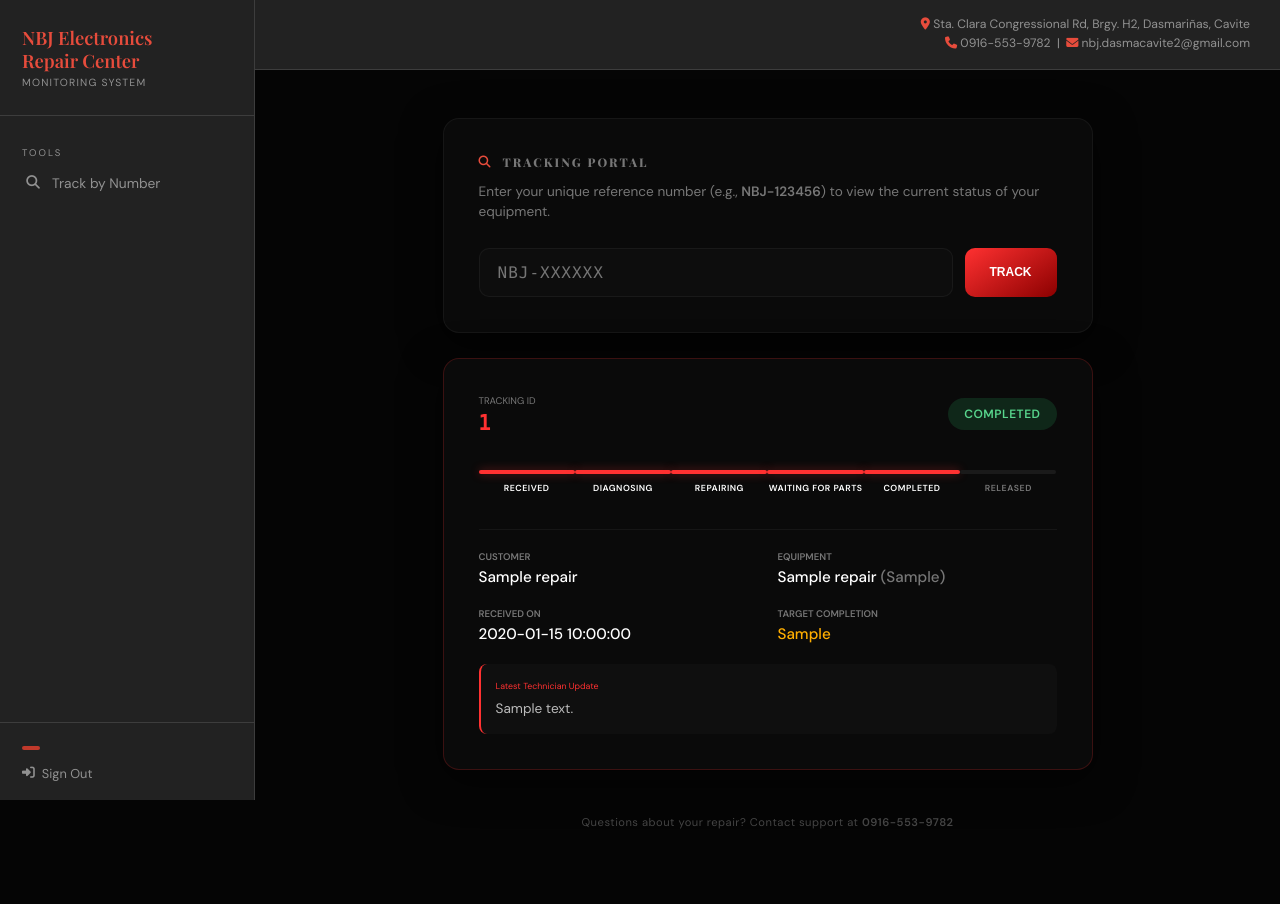
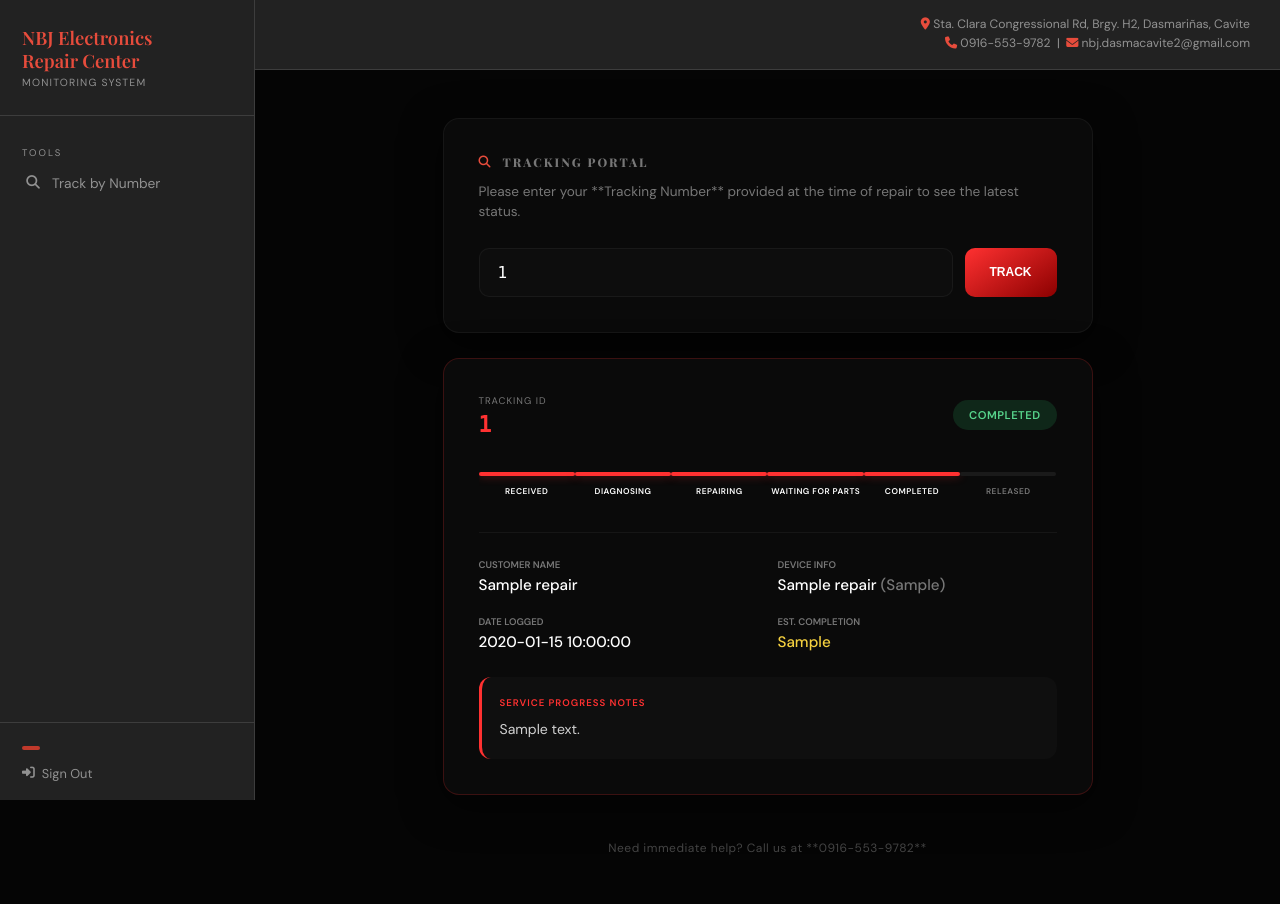
Before and after one commit to shujimatsuoka28/nbj_repair_center_website, a Flask app: template nbj_repair_system/nbj_repair/templates/track.html in a window 1280 px wide. Before the commit the page ends 829 px from the top, so only its background shows below. Run offline with Flask 3, Linux system fonts and the light colour scheme; the template is opened without the code that fills it: most values are stand-ins (such as "Sample title", 1, 10 or a date in 2020).

Commit message:
Update track.html

```diff
--- a/nbj_repair_system/nbj_repair/templates/track.html
+++ b/nbj_repair_system/nbj_repair/templates/track.html
@@ -4,7 +4,6 @@
 
 {% block content %}
 <style>
-    /* Super Dark Grey / OLED Theme Foundations */
     :root {
         --bg-super-dark: #050505;
         --card-bg: #0a0a0a;
@@ -16,176 +15,45 @@
         --input-bg: #0d0d0d;
     }
 
-    body {
-        background-color: var(--bg-super-dark) !important;
-    }
+    body, .main { background-color: var(--bg-super-dark) !important; }
 
-    .track-container {
-        max-width: 650px;
-        margin: 0 auto;
-        padding-top: 20px;
-    }
+    .track-container { max-width: 650px; margin: 0 auto; padding-top: 20px; }
 
     /* Search Card */
-    .card {
-        background: var(--card-bg);
-        border: 1px solid var(--border-thin);
-        border-radius: 16px;
-        padding: 35px;
-        margin-bottom: 25px;
-        box-shadow: 0 10px 40px rgba(0, 0, 0, 0.6);
-    }
-
-    .card-title {
-        font-size: 0.75rem;
-        font-weight: 800;
-        text-transform: uppercase;
-        letter-spacing: 2px;
-        color: var(--text-dim);
-        margin-bottom: 12px;
-        display: flex;
-        align-items: center;
-        gap: 10px;
-    }
-
-    .card-subtitle {
-        font-size: 0.85rem;
-        color: var(--text-dim);
-        margin-bottom: 25px;
-        line-height: 1.5;
-    }
+    .card { background: var(--card-bg); border: 1px solid var(--border-thin); border-radius: 16px; padding: 35px; margin-bottom: 25px; box-shadow: 0 10px 40px rgba(0, 0, 0, 0.6); }
+    .card-title { font-size: 0.75rem; font-weight: 800; text-transform: uppercase; letter-spacing: 2px; color: var(--text-dim); margin-bottom: 12px; display: flex; align-items: center; gap: 10px; }
+    .card-subtitle { font-size: 0.85rem; color: var(--text-dim); margin-bottom: 25px; line-height: 1.5; }
 
     /* Input Styling */
-    .search-flex {
-        display: flex;
-        gap: 12px;
-    }
+    .search-flex { display: flex; gap: 12px; }
+    input[type="text"] { flex: 1; background: var(--input-bg); border: 1px solid var(--border-thin); border-radius: 10px; padding: 14px 18px; color: var(--text-bright); font-family: monospace; font-size: 1rem; letter-spacing: 1px; transition: 0.3s; }
+    input[type="text"]:focus { outline: none; border-color: var(--accent-red); box-shadow: 0 0 15px rgba(255, 49, 49, 0.1); }
 
-    input[type="text"] {
-        flex: 1;
-        background: var(--input-bg);
-        border: 1px solid var(--border-thin);
-        border-radius: 10px;
-        padding: 14px 18px;
-        color: var(--text-bright);
-        font-family: 'JetBrains Mono', 'Monaco', monospace;
-        font-size: 1rem;
-        letter-spacing: 1px;
-        transition: 0.3s;
-    }
-
-    input[type="text"]:focus {
-        outline: none;
-        border-color: var(--accent-red);
-        box-shadow: 0 0 15px rgba(255, 49, 49, 0.1);
-    }
-
-    .btn-track {
-        background: var(--accent-gradient);
-        color: #fff;
-        border: none;
-        padding: 0 25px;
-        border-radius: 10px;
-        font-weight: 800;
-        text-transform: uppercase;
-        font-size: 0.75rem;
-        cursor: pointer;
-        transition: 0.3s;
-    }
-
-    .btn-track:hover {
-        transform: translateY(-2px);
-        box-shadow: 0 8px 20px rgba(255, 49, 49, 0.3);
-    }
+    .btn-track { background: var(--accent-gradient); color: #fff; border: none; padding: 0 25px; border-radius: 10px; font-weight: 800; text-transform: uppercase; font-size: 0.75rem; cursor: pointer; transition: 0.3s; }
+    .btn-track:hover { transform: translateY(-2px); box-shadow: 0 8px 20px rgba(255, 49, 49, 0.3); }
 
     /* Status Progress Bar */
-    .progress-container {
-        margin: 35px 0;
-    }
-
-    .progress-track {
-        display: flex;
-        justify-content: space-between;
-        position: relative;
-    }
-
-    .status-step {
-        flex: 1;
-        text-align: center;
-        position: relative;
-        z-index: 1;
-    }
-
-    .step-line {
-        height: 4px;
-        background: #1a1a1a;
-        border-radius: 2px;
-        margin-bottom: 8px;
-        transition: 0.4s;
-    }
-
-    .step-line.active {
-        background: var(--accent-red);
-        box-shadow: 0 0 10px rgba(255, 49, 49, 0.4);
-    }
-
-    .step-label {
-        font-size: 0.55rem;
-        font-weight: 800;
-        text-transform: uppercase;
-        letter-spacing: 0.5px;
-        color: var(--text-dim);
-    }
-
-    .step-label.active {
-        color: var(--text-bright);
-    }
+    .progress-container { margin: 35px 0; overflow-x: hidden; }
+    .progress-track { display: flex; justify-content: space-between; position: relative; }
+    .status-step { flex: 1; text-align: center; position: relative; z-index: 1; }
+    .step-line { height: 4px; background: #1a1a1a; border-radius: 2px; margin-bottom: 10px; transition: 0.4s; }
+    .step-line.active { background: var(--accent-red); box-shadow: 0 0 10px rgba(255, 49, 49, 0.4); }
+    .step-label { font-size: 0.52rem; font-weight: 800; text-transform: uppercase; letter-spacing: 0.5px; color: var(--text-dim); transition: 0.3s; }
+    .step-label.active { color: var(--text-bright); }
 
     /* Result Details */
-    .result-grid {
-        display: grid;
-        grid-template-columns: 1fr 1fr;
-        gap: 20px;
-        padding-top: 20px;
-        border-top: 1px solid var(--border-thin);
-    }
+    .result-grid { display: grid; grid-template-columns: 1fr 1fr; gap: 20px; padding-top: 25px; border-top: 1px solid var(--border-thin); }
+    .data-point .label { font-size: 0.6rem; font-weight: 700; text-transform: uppercase; color: var(--text-dim); margin-bottom: 4px; }
+    .data-point .value { font-size: 0.95rem; color: var(--text-bright); font-weight: 500; }
 
-    .data-point .label {
-        font-size: 0.6rem;
-        font-weight: 700;
-        text-transform: uppercase;
-        color: var(--text-dim);
-        margin-bottom: 4px;
-    }
+    .notes-box { margin-top: 25px; padding: 18px; background: rgba(255, 255, 255, 0.02); border-radius: 12px; font-size: 0.88rem; color: #d1d1d1; line-height: 1.6; border-left: 3px solid var(--accent-red); }
 
-    .data-point .value {
-        font-size: 0.95rem;
-        color: var(--text-bright);
-        font-weight: 500;
-    }
+    .alert-error { background: rgba(255, 49, 49, 0.1); border: 1px solid rgba(255, 49, 49, 0.2); color: #ff8080; padding: 15px; border-radius: 10px; font-size: 0.85rem; margin-bottom: 20px; display: flex; align-items: center; gap: 10px; }
 
-    .notes-box {
-        margin-top: 20px;
-        padding: 15px;
-        background: rgba(255, 255, 255, 0.02);
-        border-radius: 8px;
-        font-size: 0.85rem;
-        color: #bbb;
-        line-height: 1.6;
-        border-left: 2px solid var(--accent-red);
-    }
-
-    .alert-error {
-        background: rgba(255, 49, 49, 0.1);
-        border: 1px solid rgba(255, 49, 49, 0.2);
-        color: #ff8080;
-        padding: 15px;
-        border-radius: 10px;
-        font-size: 0.85rem;
-        margin-bottom: 20px;
-        display: flex;
-        align-items: center;
-        gap: 10px;
+    @media (max-width: 500px) {
+        .step-label { display: none; }
+        .step-label.active { display: block; font-size: 0.6rem; margin-top: 5px; }
+        .result-grid { grid-template-columns: 1fr; }
     }
 </style>
 
@@ -193,12 +61,12 @@
     <div class="card">
         <div class="card-title"><i class="fas fa-search"></i> Tracking Portal</div>
         <p class="card-subtitle">
-            Enter your unique reference number (e.g., <strong>NBJ-123456</strong>) to view the current status of your equipment.
+            Please enter your **Tracking Number** provided at the time of repair to see the latest status.
         </p>
 
         <form method="POST">
             <div class="search-flex">
-                <input type="text" name="tracking_number" placeholder="NBJ-XXXXXX" value="{{ request.form.get('tracking_number','') }}" required>
+                <input type="text" name="tracking_number" placeholder="NBJ-XXXXXX" value="{{ tracking_number or '' }}" required autocomplete="off">
                 <button type="submit" class="btn-track">Track</button>
             </div>
         </form>
@@ -211,22 +79,23 @@
     {% endif %}
 
     {% if repair %}
-    <div class="card" style="border-color: rgba(255, 49, 49, 0.2);">
+    <div class="card" style="border-color: rgba(255, 49, 49, 0.2); animation: fadeIn 0.5s ease-out;">
         <div style="display: flex; justify-content: space-between; align-items: center; margin-bottom: 30px;">
             <div>
-                <div class="label" style="font-size: 0.6rem; color: var(--text-dim); text-transform: uppercase; margin-bottom: 4px;">Tracking ID</div>
-                <div style="font-family: 'JetBrains Mono', monospace; font-size: 1.3rem; font-weight: 800; color: var(--accent-red);">
+                <div style="font-size: 0.6rem; color: var(--text-dim); text-transform: uppercase; margin-bottom: 4px; letter-spacing: 1px;">Tracking ID</div>
+                <div style="font-family: monospace; font-size: 1.4rem; font-weight: 800; color: var(--accent-red);">
                     {{ repair['tracking_number'] }}
                 </div>
             </div>
             {% set s = repair['status'] %}
-            <span class="badge badge-{{ s.lower().replace(' ','') }}" style="padding: 8px 16px; font-size: 0.75rem;">
+            <span class="badge badge-{{ s.lower().replace(' ','') }}" style="padding: 8px 16px;">
                 {{ s }}
             </span>
         </div>
 
         {% set statuses = ['Received','Diagnosing','Repairing','Waiting for Parts','Completed','Released'] %}
         {% set current_idx = statuses.index(repair['status']) if repair['status'] in statuses else 0 %}
+
         <div class="progress-container">
             <div class="progress-track">
                 {% for st in statuses %}
@@ -241,36 +110,43 @@
 
         <div class="result-grid">
             <div class="data-point">
-                <div class="label">Customer</div>
+                <div class="label">Customer Name</div>
                 <div class="value">{{ repair['customer_name'] }}</div>
             </div>
             <div class="data-point">
-                <div class="label">Equipment</div>
+                <div class="label">Device Info</div>
                 <div class="value">{{ repair['item_name'] }} {% if repair['item_brand'] %}<span style="color: var(--text-dim);">({{ repair['item_brand'] }})</span>{% endif %}</div>
             </div>
             <div class="data-point">
-                <div class="label">Received On</div>
+                <div class="label">Date Logged</div>
                 <div class="value">{{ repair['date_received'] }}</div>
             </div>
             <div class="data-point">
-                <div class="label">Target Completion</div>
-                <div class="value" style="color: {% if repair['estimated_completion'] %}#ffae00{% else %}var(--text-dim){% endif %}">
-                    {{ repair['estimated_completion'] or 'Pending Assessment' }}
+                <div class="label">Est. Completion</div>
+                <div class="value" style="color: {% if repair['estimated_completion'] %}#f4d03f{% else %}var(--text-dim){% endif %}">
+                    {{ repair['estimated_completion'] or 'Awaiting diagnosis' }}
                 </div>
             </div>
         </div>
 
         {% if repair['technician_notes'] %}
         <div class="notes-box">
-            <div class="label" style="font-size: 0.55rem; color: var(--accent-red); margin-bottom: 5px;">Latest Technician Update</div>
+            <div style="font-size: 0.6rem; text-transform: uppercase; font-weight: 800; color: var(--accent-red); margin-bottom: 8px; letter-spacing: 1px;">Service Progress Notes</div>
             {{ repair['technician_notes'] }}
         </div>
         {% endif %}
     </div>
 
-    <div style="text-align: center; color: #444; font-size: 0.7rem; padding: 20px; letter-spacing: 0.5px;">
-        Questions about your repair? Contact support at <strong>0916-553-9782</strong>
+    <div style="text-align: center; color: #444; font-size: 0.75rem; padding: 20px; letter-spacing: 0.5px;">
+        Need immediate help? Call us at **0916-553-9782**
     </div>
     {% endif %}
 </div>
+
+<style>
+@keyframes fadeIn {
+    from { opacity: 0; transform: translateY(10px); }
+    to { opacity: 1; transform: translateY(0); }
+}
+</style>
 {% endblock %}
```
